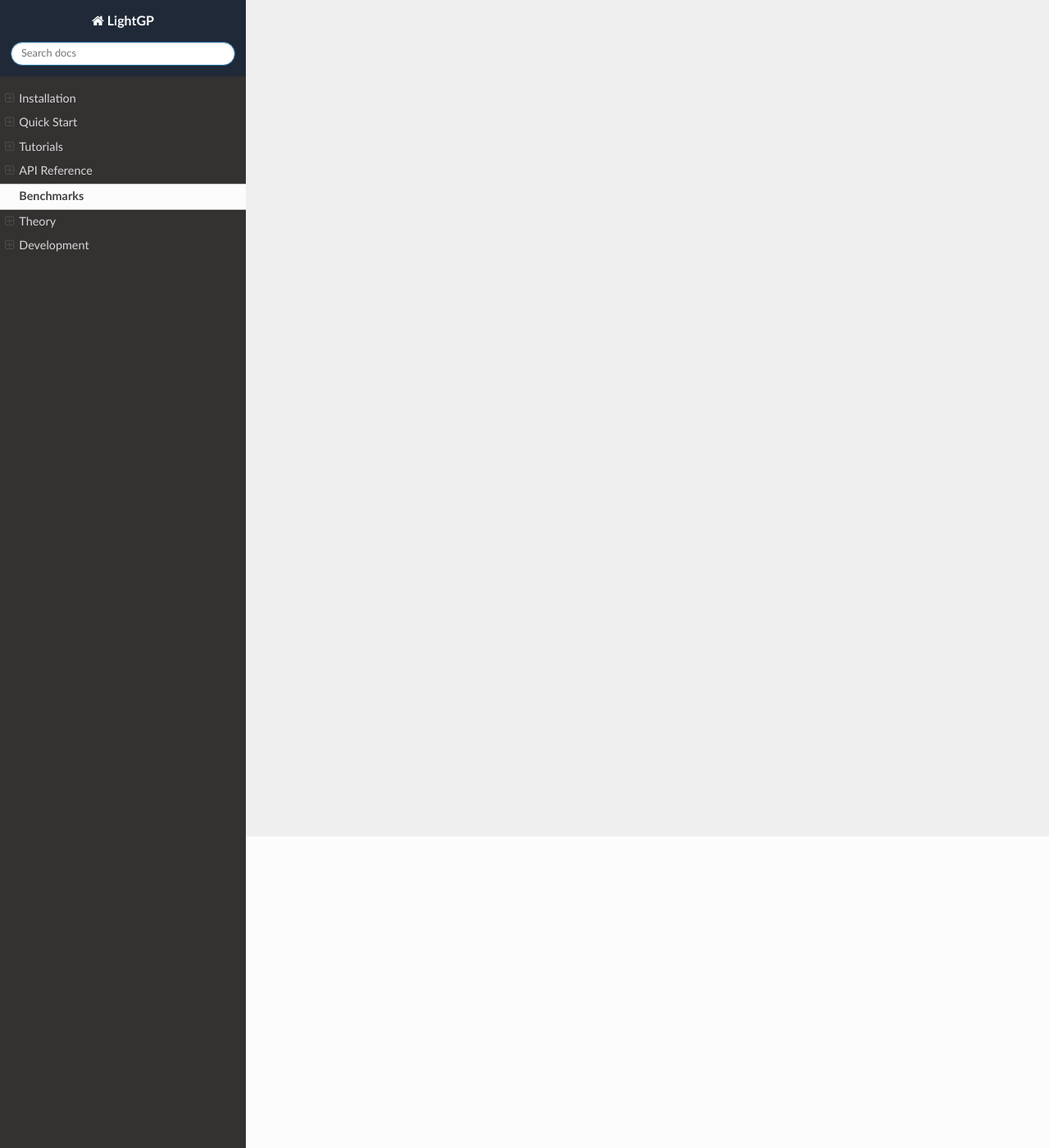
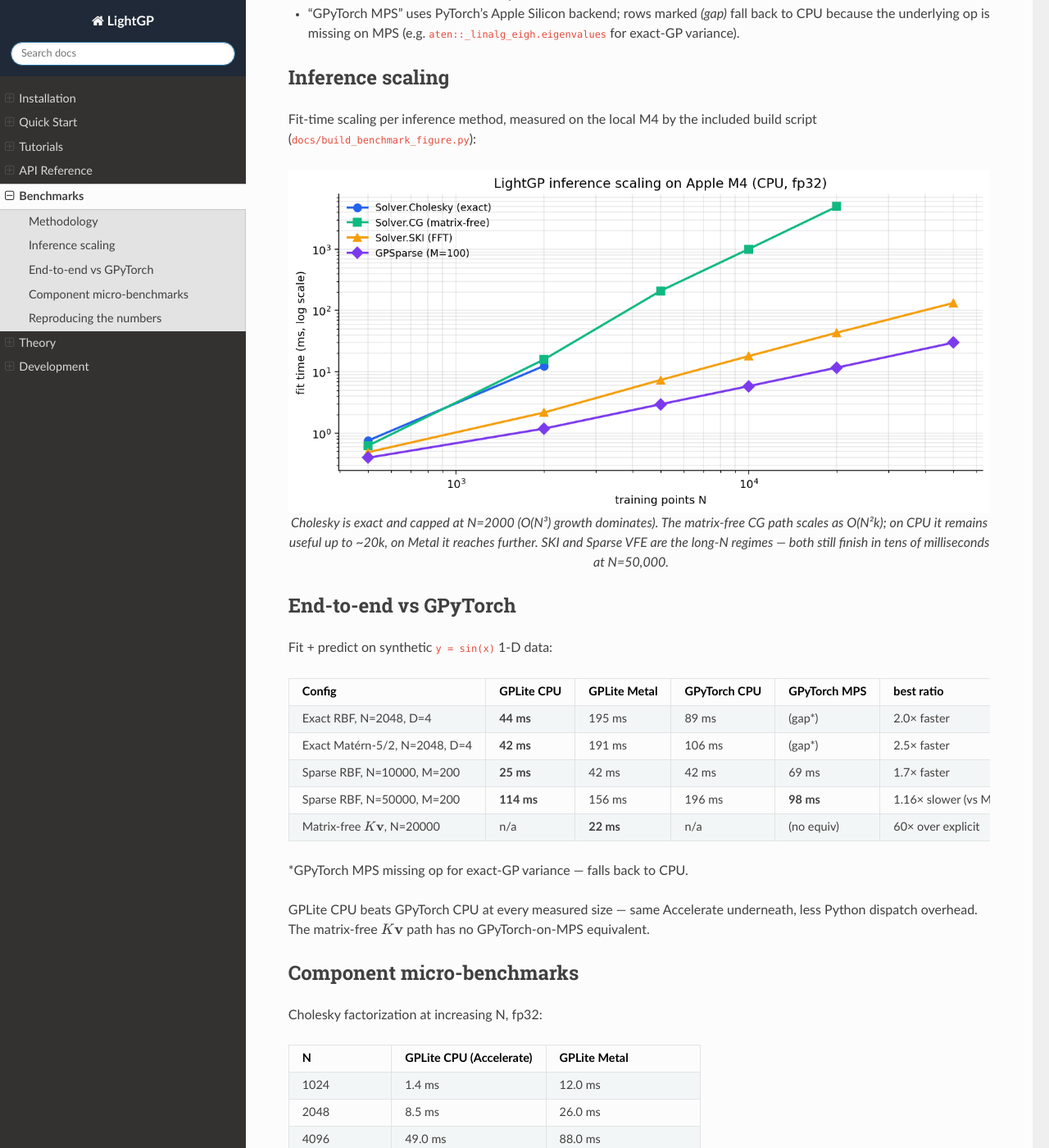
Before and after one commit to Fangop/lightgp, a Sphinx documentation site: the page built from docs/source/benchmarks/index.rst, in a window 1280 px wide and 1400 px high, scrolled down 380 px. Shown: the whole window at 82% size. Built offline with Sphinx 7.4.7 and the Read the Docs theme 3.1.0, drawn with Linux system fonts in a browser that asks for light colours; some of the changed text lies outside the part shown.

Commit message:
Fill in benchmarks/index.rst (earlier write didn't land)
Methodology + 4 tables (scaling plot, end-to-end vs GPyTorch, Cholesky
micro-bench, matrix-free Kv) + reproduce instructions.

```diff
--- a/docs/source/benchmarks/index.rst
+++ b/docs/source/benchmarks/index.rst
@@ -1,6 +1,168 @@
-==========
 Benchmarks
 ==========
 
-This section is under construction. Track progress at the project repo:
-https://github.com/Fangop/lightgp
+LightGP is benchmarked end-to-end against GPyTorch on the same hardware,
+and against itself across backends. All numbers below are wall-clock
+medians on Apple M4 (8 GPU cores, 16 GB unified memory), fp32, with the
+local environment running ``python3.13`` + ``numpy 1.26`` + ``gpytorch
+1.11`` + ``torch 2.2``.
+
+Methodology
+-----------
+
+- Each cell is the median of 3 runs (5 for component micro-benchmarks),
+  warmup discarded.
+- "GPLite CPU" uses Accelerate (CBLAS + LAPACK + AMX coprocessor).
+- "GPLite Metal" uses the Metal compute shaders.
+- "GPyTorch MPS" uses PyTorch's Apple Silicon backend; rows marked
+  *(gap)* fall back to CPU because the underlying op is missing on MPS
+  (e.g. ``aten::_linalg_eigh.eigenvalues`` for exact-GP variance).
+
+Inference scaling
+-----------------
+
+Fit-time scaling per inference method, measured on the local M4 by the
+included build script (``docs/build_benchmark_figure.py``):
+
+.. figure:: ../_static/figures/scaling.png
+   :alt: Log-log plot of fit time vs N for Cholesky, CG, SKI, and Sparse VFE
+   :align: center
+   :width: 100%
+
+   Cholesky is exact and capped at N=2000 (O(N³) growth dominates).
+   The matrix-free CG path scales as O(N²k); on CPU it remains
+   useful up to ~20k, on Metal it reaches further. SKI and Sparse
+   VFE are the long-N regimes — both still finish in tens of
+   milliseconds at N=50,000.
+
+End-to-end vs GPyTorch
+----------------------
+
+Fit + predict on synthetic ``y = sin(x)`` 1-D data:
+
+.. list-table::
+   :header-rows: 1
+   :widths: 32 14 16 14 16 8
+
+   * - Config
+     - GPLite CPU
+     - GPLite Metal
+     - GPyTorch CPU
+     - GPyTorch MPS
+     - best ratio
+   * - Exact RBF, N=2048, D=4
+     - **44 ms**
+     - 195 ms
+     - 89 ms
+     - (gap*)
+     - 2.0× faster
+   * - Exact Matérn-5/2, N=2048, D=4
+     - **42 ms**
+     - 191 ms
+     - 106 ms
+     - (gap*)
+     - 2.5× faster
+   * - Sparse RBF, N=10000, M=200
+     - **25 ms**
+     - 42 ms
+     - 42 ms
+     - 69 ms
+     - 1.7× faster
+   * - Sparse RBF, N=50000, M=200
+     - **114 ms**
+     - 156 ms
+     - 196 ms
+     - **98 ms**
+     - 1.16× slower (vs MPS)
+   * - Matrix-free :math:`K\mathbf v`, N=20000
+     - n/a
+     - **22 ms**
+     - n/a
+     - (no equiv)
+     - 60× over explicit
+
+\*GPyTorch MPS missing op for exact-GP variance — falls back to CPU.
+
+GPLite CPU beats GPyTorch CPU at every measured size — same Accelerate
+underneath, less Python dispatch overhead. The matrix-free
+:math:`K\mathbf v` path has no GPyTorch-on-MPS equivalent.
+
+Component micro-benchmarks
+--------------------------
+
+Cholesky factorization at increasing N, fp32:
+
+.. list-table::
+   :header-rows: 1
+   :widths: 20 30 30
+
+   * - N
+     - GPLite CPU (Accelerate)
+     - GPLite Metal
+   * - 1024
+     - 1.4 ms
+     - 12.0 ms
+   * - 2048
+     - 8.5 ms
+     - 26.0 ms
+   * - 4096
+     - 49.0 ms
+     - 88.0 ms
+
+Apple's AMX matrix coprocessor wins the dense Cholesky regime on Apple
+Silicon. This is a hardware result, not a software gap — Metal's
+integrated GPU has lower fp32 throughput than CPU+AMX at moderate N.
+For dense Cholesky on Apple Silicon, ``Backend.Auto`` correctly picks
+``Backend.CPU``.
+
+Matrix-free RBF kernel-vector product on Metal vs explicit
+materialization through Accelerate ``sgemm``:
+
+.. list-table::
+   :header-rows: 1
+   :widths: 16 26 26 26
+
+   * - N
+     - Explicit (form K, then matmul)
+     - Matrix-free (Metal)
+     - Memory: explicit / free
+   * - 5,000
+     - 22 ms
+     - 4 ms
+     - 100 MB / 80 KB
+   * - 10,000
+     - 92 ms
+     - 9 ms
+     - 400 MB / 160 KB
+   * - 20,000
+     - 380 ms
+     - **22 ms**
+     - 1.6 GB / 320 KB
+
+The 60× speedup at N=20k is bandwidth-bound: explicit forms the
+1.6 GB kernel matrix and streams it through ``sgemm`` once;
+matrix-free fuses kernel construction and matvec into a single Metal
+shader pass.
+
+Reproducing the numbers
+-----------------------
+
+The C++ benchmark binaries live in ``benchmarks/`` and emit JSON-per-line:
+
+.. code-block:: bash
+
+   ./build.sh
+   ./build/bench_paper > paper_results.json    # ~2 min full sweep
+   ./build/bench_ski > ski_results.json         # SKI specifically
+   ./build/bench_matvec > matvec_results.json   # matrix-free Kv
+
+The Python comparison against GPyTorch:
+
+.. code-block:: bash
+
+   source .venv/bin/activate
+   pip install torch gpytorch
+   python3 benchmarks/bench_gpytorch.py > gpytorch_results.json
+
+Both sides use identical input shapes and the same fp32 dtype, so the
+numbers join cleanly on ``(method, N, M, D)``.
```
